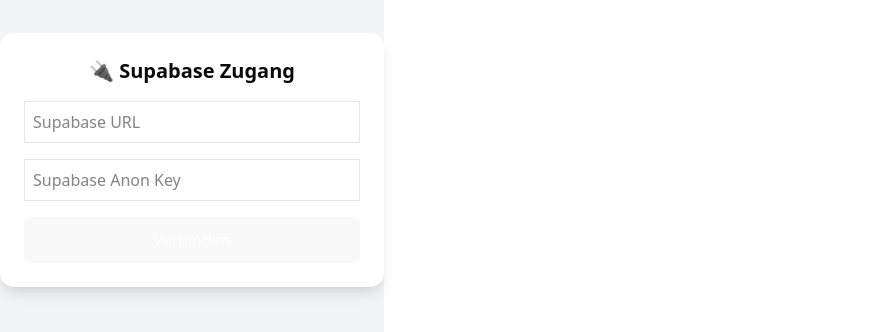
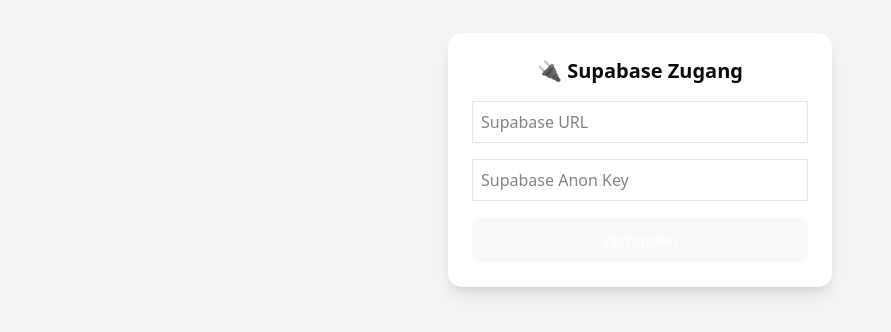
Before and after one commit to MinhMTV/sharesub_webapp, a React (Vite) app: page / in a window 1280 px wide. Shown: the part 240-572 px from the top of the page, without its empty margins (0-891 px from the left). Built offline with nearby package versions, Linux system fonts and the light colour scheme; no server answers.

Commit message:
add docker

```diff
--- a/src/components/Auth.tsx
+++ b/src/components/Auth.tsx
@@ -33,7 +33,7 @@
 
   if (!connected) {
     return (
-      <div className="flex items-center justify-center min-h-screen bg-gray-100">
+        <div className="h-screen w-screen flex items-center justify-center bg-gray-100">
           <div className="p-6 space-y-4 bg-white shadow-lg rounded-xl w-full max-w-sm text-center">
             <h2 className="text-xl font-bold">🔌 Supabase Zugang</h2>
             <input
```
Lines whose indentation alone changed are shown as unchanged.
